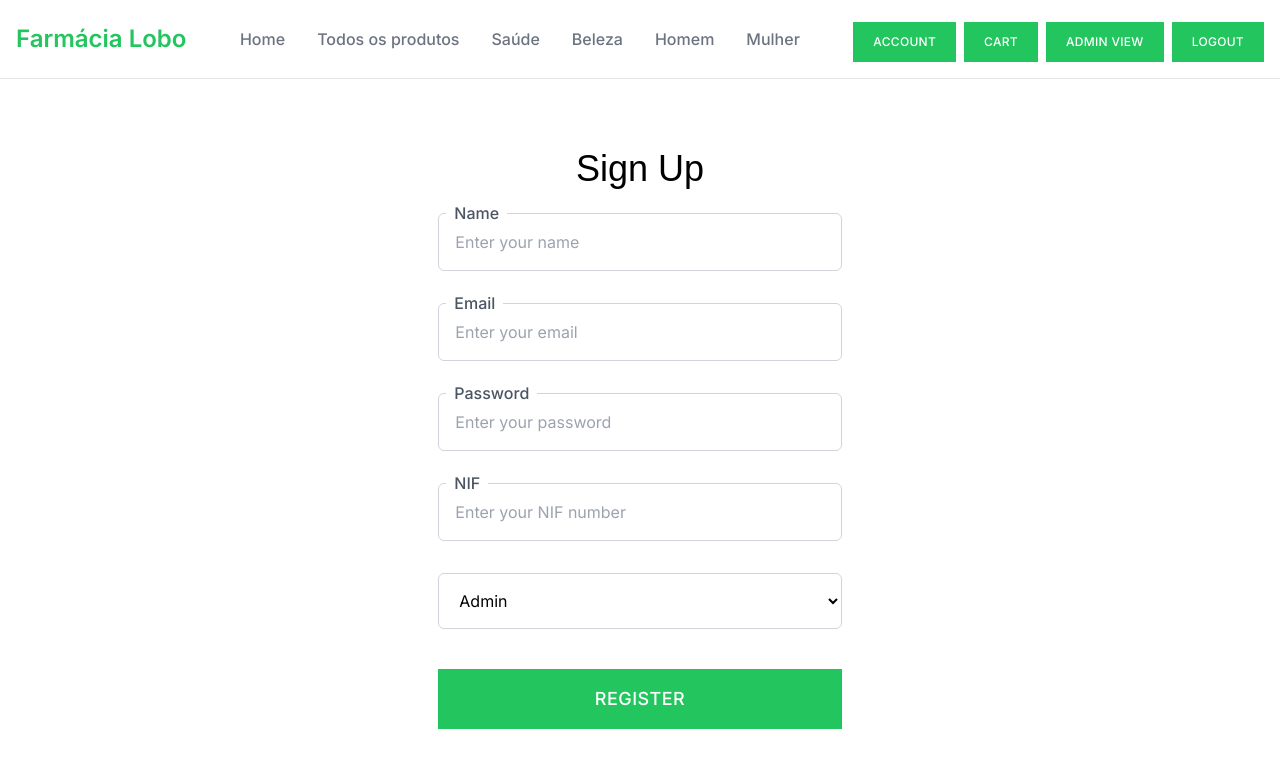
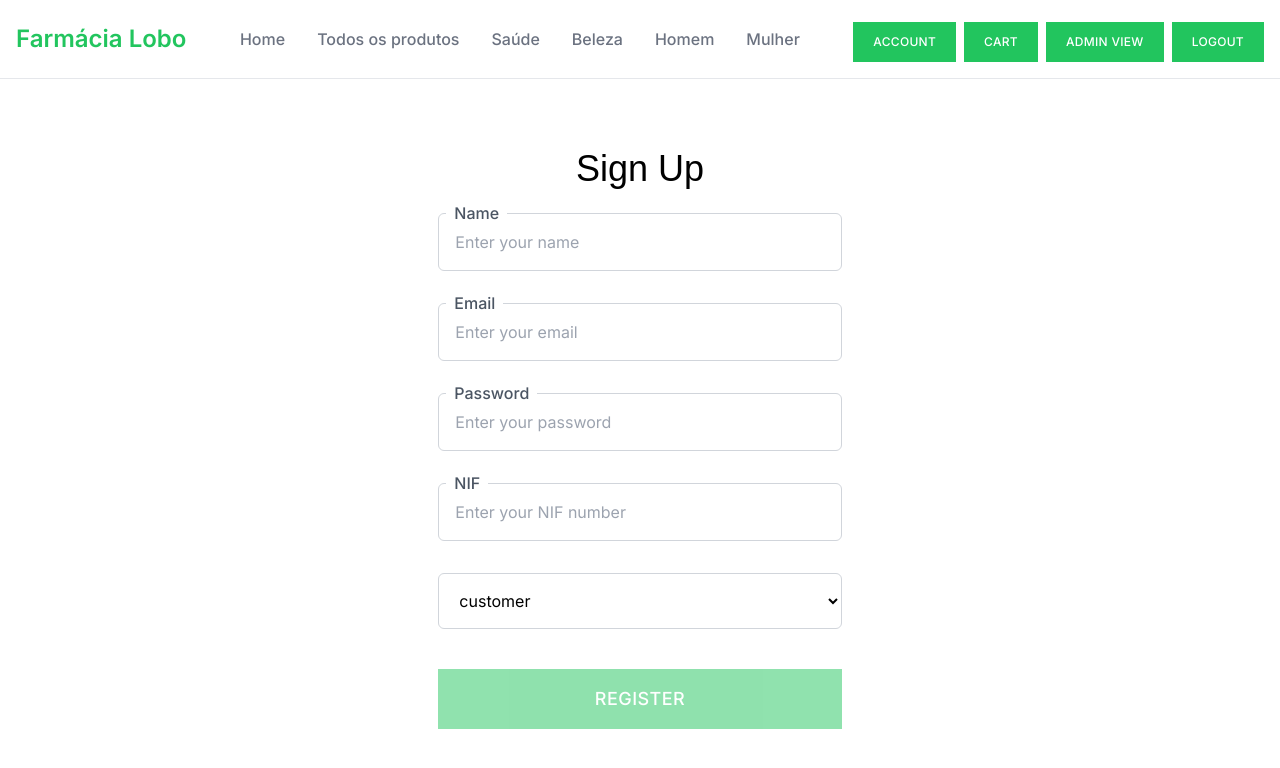
Before and after one commit to Osmar97/Pharm-Website, a Next.js app: page /register in a window 1280 px wide. Shown: the top 768 px of the page. Built offline with nearby package versions, Linux system fonts and the light colour scheme.

Commit message:
validaçao de registo feita

```diff
--- a/src/app/register/page.js
+++ b/src/app/register/page.js
@@ -3,10 +3,36 @@
 import InputComponent from "@/components/FormElements/InputComponent"; // Importa o componente de input personalizado.
 import SelectComponent from "@/components/FormElements/SelectComponent"; // Importa o componente de seleção personalizado.
 import { registrationFormControls } from "@/utils"; // Importa os controles do formulário de registro de um utilitário.
+import { useState } from "react";
 
 const isRegistered = false; // Define uma variável para verificar se o usuário já está registrado.
 
+const initialFormData = {
+  name: "",
+  email: "",
+  nif: "",
+  password: "",
+  role: "customer",
+};
+
 export default function Register() {
+  const [formData, setFormData] = useState(initialFormData);
+
+  console.log(formData);
+
+  function isFormValid() {
+    return formData &&
+      formData.name &&
+      formData.name.trim() !== "" &&
+      formData.email &&
+      formData.email.trim() !== "" &&
+      /^\d+$/.test(formData.nif) &&
+      formData.password &&
+      formData.password.trim() !== ""
+      ? true
+      : false;
+  }
+
   return (
     <div className="bg-white">
       <div className="flex flex-col items-center justify-between pt-0 pr-10 pl-10 mt-8 mr-auto xl:px-5 lg:flex-row">
@@ -14,7 +40,8 @@ export default function Register() {
           <div className="w-full mt-20 mr-0 mb-0 ml-0 relative max-w-2xl lg:mt-0 lg:w-5/12">
             <div className="flex flex-col items-center justify-start pt-10 pr-10 pb-10 pl-10 bg-white-shadow-2xl rounded-xl relative z-10">
               <p className="w-full text-4xl font-medium text-center font-futura">
-                {isRegistered ? "Registrado com sucesso" : "Sign Up"} {/* Mostra "Registered successfully" se já estiver registrado, caso contrário, exibe "Sign Up". */}
+                {isRegistered ? "Registrado com sucesso" : "Sign Up"}{" "}
+                {/* Mostra "Registered successfully" se já estiver registrado, caso contrário, exibe "Sign Up". */}
               </p>
               {isRegistered ? (
                 <button className="inline-flex w-full items-center justify-center bg-black px-6 py-4 text-lg text-white transition-all duration-200 ease-in-out focus:shadow font-medium uppercase tracking-wide mt-10">
@@ -29,17 +56,34 @@ export default function Register() {
                         type={controlItem.type}
                         placeholder={controlItem.placeholder}
                         label={controlItem.label}
+                        onChange={(event) => {
+                          setFormData({
+                            ...formData,
+                            [controlItem.id]: event.target.value,
+                          });
+                        }}
+                        value={formData[controlItem.id]}
                       />
                     ) : controlItem.componentType === "select" ? (
                       <SelectComponent
                         options={controlItem.options}
                         Label={controlItem.label}
+                        onChange={(event) => {
+                          setFormData({
+                            ...formData,
+                            [controlItem.id]: event.target.value,
+                          });
+                        }}
+                        value={formData[controlItem.id]}
                       />
                     ) : null
                   )}
                 </div>
               )}
-              <button className="inline-flex w-full items-center justify-center bg-green-500 px-6 py-4 text-lg text-white transition-all duration-200 ease-in-out focus:shadow font-medium uppercase tracking-wide mt-10">
+              <button
+                className=" disabled:opacity-50 inline-flex w-full items-center justify-center bg-green-500 px-6 py-4 text-lg text-white transition-all duration-200 ease-in-out focus:shadow font-medium uppercase tracking-wide mt-10"
+                disabled={!isFormValid()}
+              >
                 Register
               </button>
             </div>
--- /dev/null
+++ b/src/app/services/register/index.js
@@ -0,0 +1,25 @@
+
+
+
+// Função assíncrona para registrar um novo usuário
+export const registerNewUser = async (formData) => {
+    try {
+      // Envia uma requisição POST para o endpoint "/api/register"
+      const response = await fetch("/api/register", {
+        method: "POST",
+        headers: {
+          "content-type": "application/json",
+        },
+        body: JSON.stringify(formData), // Converte os dados do formulário em formato JSON e envia no corpo da requisição
+      });
+
+      // Aguarda a resposta e a converte em um objeto JavaScript
+      const finalData = await response.json();
+
+      // Retorna os dados finais recebidos do servidor
+      return finalData;
+    } catch (e) {
+      // Em caso de erro, exibe uma mensagem de erro no console
+      console.log("error", e);
+    }
+  };
--- a/src/components/Navbar/index.js
+++ b/src/components/Navbar/index.js
@@ -4,6 +4,7 @@ import { GlobalContext } from "@/context";
 import { adminNavOptions, navOptions, styles } from "@/utils";
 import { Fragment, useContext } from "react";
 import CommonModal from "../CommonModal";
+
 
 const isAdminView = false;
 const isAuthUser = true;
```
